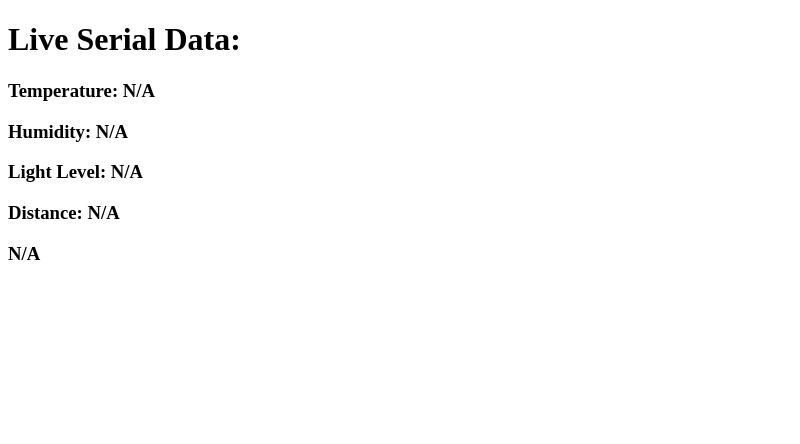
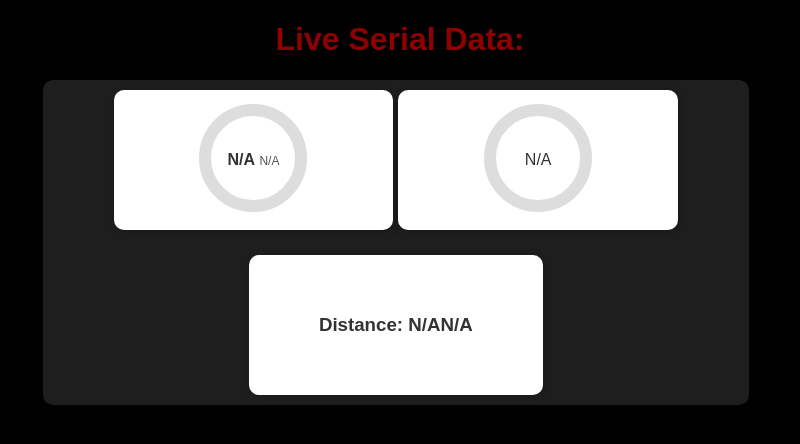
Before and after one commit to Samerkia/RugerProbe, an Electron app: page frontend/index.html in a window 800 px wide. Drawn offline with Linux system fonts and the light colour scheme.

Commit message:
Stylized the front end and fixed the light sensor (wasn't grounded lol)

```diff
--- a/frontend/dataHandeling.js
+++ b/frontend/dataHandeling.js
@@ -11,16 +11,35 @@ ws.onmessage = (event) => {
     // Parse the incoming JSON data
     const data = JSON.parse(event.data);
 
-    // Update each value (temperature, humidity, light) based on the data received
-    // If the value is not available, fallback to "N/A"
-    document.getElementById("temperature").innerText = data["t"] || "N/A";
-    document.getElementById("humidity").innerText = data["h"] || "N/A";
-    document.getElementById("lightLevel").innerText = data["l"] || "N/A";
+    // Update each value (temperature, humidity, light, distance, motion) based on the data received
+    updateTemperature(data["t"], data["h"]);
+    updateLightLevels(data["l"]);
     document.getElementById("distance").innerText = data["d"] || "N/A";
     document.getElementById("motion").innerText = data["m"] || "N/A";
 };
 
+// Update the tempeture and humidity as well as the display circle
+function updateTemperature(temp, hum) {
+    let maxTemp = 212; // Max Temperature in fahrenheit to get percent
+    let tempPercent = Math.min(Math.max(parseFloat(temp), 0), maxTemp) / maxTemp; // get the percent
+    let circleLength = 251.2; // Circle circumfrence
+    let dashOffset = circleLength * (1 - tempPercent);
 
+    document.getElementById("tempCircle").style.strokeDashoffset = dashOffset;
+    document.getElementById("temperature").textContent = temp || "N/A";
+    document.getElementById("humidity").textContent = hum || "N/A";
+}
+
+// update the light level as well as the display circle
+function updateLightLevels(light) {
+    let maxLight = 512; // Max light level to get percent
+    let lightPercent = Math.min(Math.max(parseInt(light), 0), maxLight) / maxLight; // get the percent
+    let circleLength = 251.2; // Circle circumfrence
+    let dashOffset = circleLength * (1 - lightPercent);
+
+    document.getElementById("lightCircle").style.strokeDasharray = dashOffset;
+    document.getElementById("lightLevel").textContent = light || "N/A";
+}
 
 // Event handler for WebSocket errors
 ws.onerror = (error) => {
--- a/frontend/index.html
+++ b/frontend/index.html
@@ -2,15 +2,45 @@
 <html>
 <head>
     <title>Ruger Probe Data</title>
+    <link rel="stylesheet" href="styles.css">
 </head>
 <body>
     <h1>Live Serial Data:</h1>
-    <div>
-        <h3>Temperature: <span id="temperature">N/A</span></h3>
-        <h3>Humidity: <span id="humidity">N/A</span></h3>
-        <h3>Light Level: <span id="lightLevel">N/A</span></h3>
-        <h3>Distance: <span id="distance">N/A</span></h3>
-        <h3><span id="motion">N/A</span></h3>
+
+    <div class="dashboard">
+        <div class="top-container">
+            <div class="box" id="tempHumidity">
+                <div class="circle-container">
+                    <svg width="120" height="120" viewBox="0 0 100 100" class="circle-chart">
+                        <circle cx="50" cy="50" r="40" class="circle-bg"/>
+                        <circle cx="50" cy="50" r="40" class="temp-circle-progress" id="tempCircle"/>
+                    </svg>
+                    <div class="circle-text">
+                        <span id="temperature">N/A</span>
+                        <span id="humidity">N/A</span>
+                    </div>
+                </div>
+            </div>
+
+            <div class="box" id="light">
+                <div class="circle-container">
+                    <svg width="120" height="120" viewBox="0 0 100 100" class="circle-chart">
+                        <circle cx="50" cy="50" r="40" class="circle-bg"/>
+                        <circle cx="50" cy="50" r="40" class="light-circle-progress" id="lightCircle"/>
+                    </svg>
+                    <div class="circle-text">
+                        <span id="lightLevel">N/A</span>
+                    </div>
+                </div>
+            </div>
+        </div>
+
+        <div class="bottom-container">
+            <div class="box" id="motionDistance">
+                <h3>Distance: <span id="distance">N/A</span></h3>
+                <h3><span id="motion">N/A</span></h3>
+            </div>
+        </div>
     </div>
 
     <script src="dataHandeling.js"></script>
--- /dev/null
+++ b/frontend/styles.css
@@ -0,0 +1,115 @@
+body {
+    font-family: Arial, sans-serif;
+    background-color: #000000;
+    text-align: center;
+}
+
+.dashboard {
+    background-color: rgba(103, 103, 103, 0.295);
+    display: flex;
+    flex-direction: column;
+    align-items: center;
+    justify-content: center;
+    padding: auto;
+    width: 90%;
+    border-radius: 10px;
+    box-shadow: 2px 2px 10px rgba(0, 0, 0, 0.2);
+    gap: 25px;
+    margin-top: 20px;
+    margin-left: 35px;
+}
+
+.top-container {
+    display: flex;
+    justify-content: space-between;
+    width: 80%;
+    margin-top: 10px;
+}
+
+.bottom-container {
+    width: 80%;
+    display: flex;
+    justify-content: center;
+    margin-bottom: 10px;
+}
+
+.box {
+    display: flex;
+    justify-content: center;
+    align-items: center;
+    background: white;
+    padding: 20px;
+    border-radius: 10px;
+    box-shadow: 2px 2px 10px rgba(0, 0, 0, 0.2);
+    width: 45%;
+    min-height: 100px;
+}
+
+.circle-container {
+    position: absolute;
+}
+
+.circle-bg {
+    fill: none;
+    stroke: #ddd;
+    stroke-width: 10;
+}
+
+.temp-circle-progress {
+    fill: none;
+    stroke: #ff44009d;
+    stroke-width: 10;
+    stroke-linecap: round;
+    stroke-dasharray: 251.2;
+    stroke-dashoffset: 251.2;
+    transition: stroke-dashoffset 0.5s ease-in-out;
+}
+
+.light-circle-progress {
+    fill: none;
+    stroke: #f6ff009d;
+    stroke-width: 10;
+    stroke-linecap: round;
+    stroke-dasharray: 251.2;
+    stroke-dashoffset: 251.2;
+    transition: stroke-dashoffset 0.5s ease-in-out;
+}
+
+.circle-text {
+    position: absolute;
+    top: 50%;
+    left: 50%;
+    transform: translate(-50%, -50%);
+    text-align: center;
+    color: #333;
+}
+
+.circle-chart {
+    transform: rotate(90deg);
+}
+
+#light {
+    margin-left: 5px;
+}
+
+#dist-motion {
+    width: 95%;
+}
+
+#temperature {
+    font-size: 16px;
+    font-weight: bold;
+}
+
+#humidity {
+    font-size: 12px;
+    color: #555;
+}
+
+h1 {
+    color: rgb(143, 0, 0);
+}
+
+h3 {
+    color: #333;
+}
```
